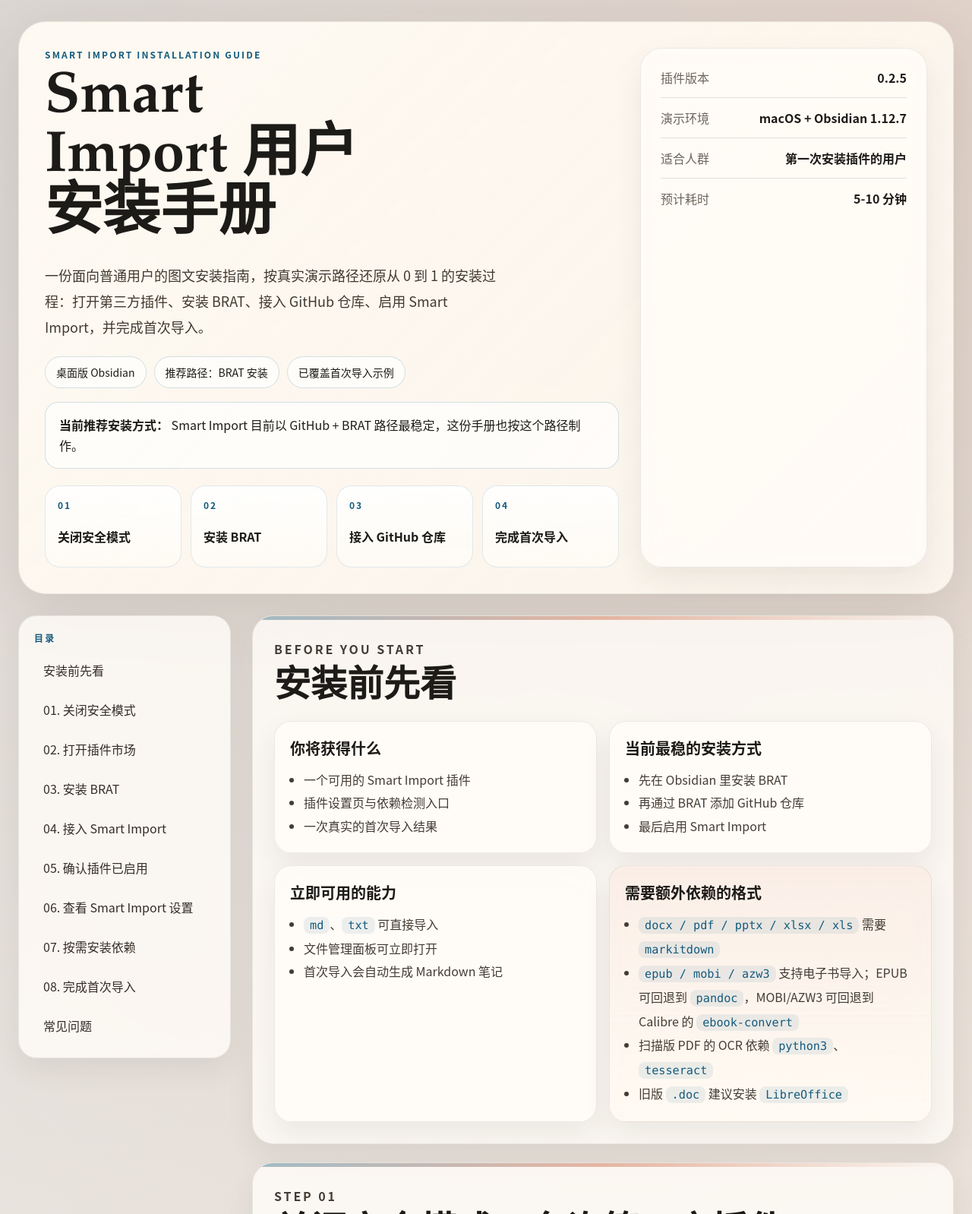
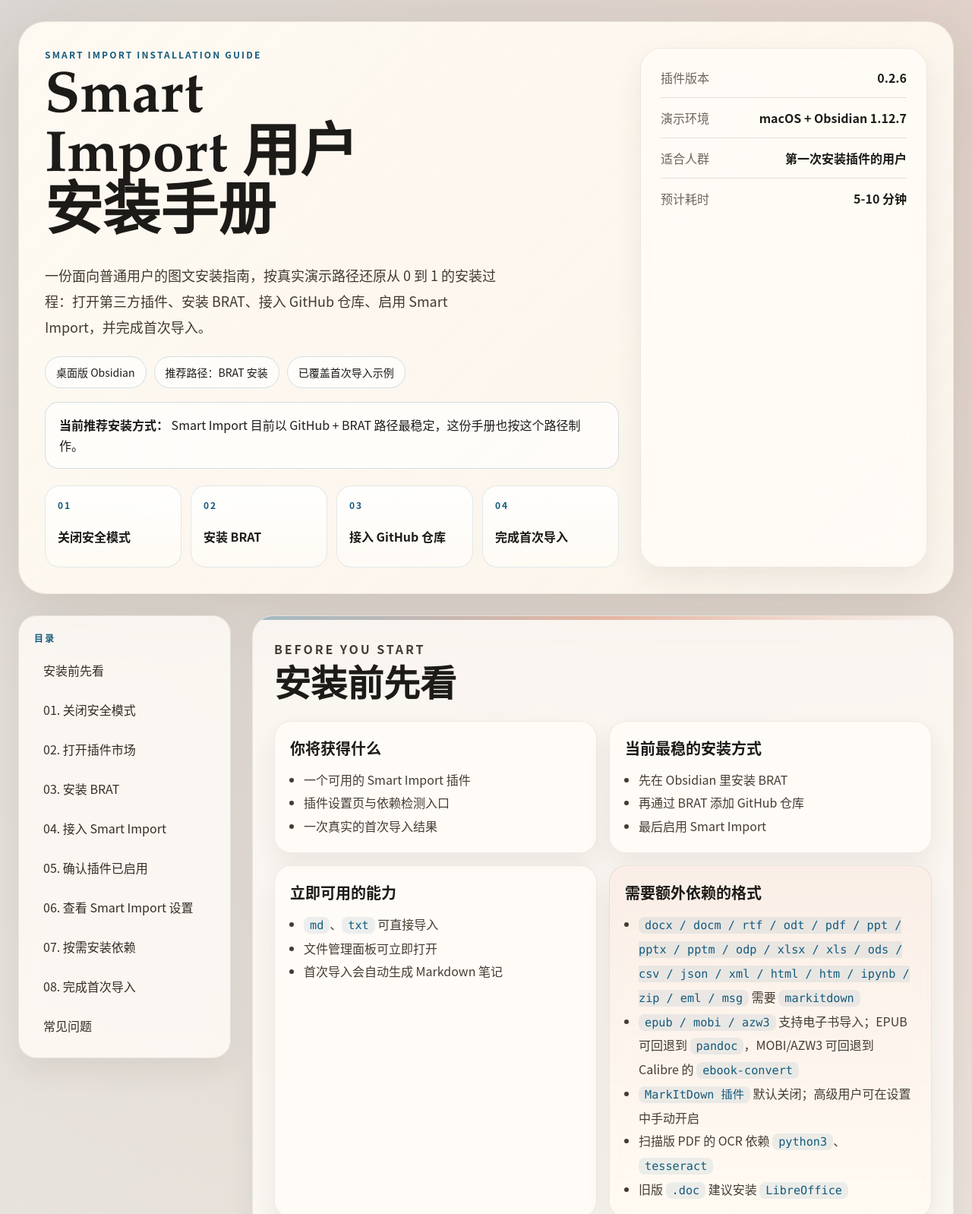
Before and after one commit to 0126-hash/smart-import-manual, a plain HTML site: page index.html in a window 1280 px wide. Shown: the top 1598 px of the page at 76% size. Drawn offline with Linux system fonts and the light colour scheme.

Commit message:
Document expanded Smart Import formats

```diff
--- a/index.html
+++ b/index.html
@@ -57,7 +57,7 @@
         <div class="hero-card">
           <div class="meta-row">
             <span>插件版本</span>
-            <strong>0.2.5</strong>
+            <strong>0.2.6</strong>
           </div>
           <div class="meta-row">
             <span>演示环境</span>
@@ -131,8 +131,9 @@
               <article class="info-card warning">
                 <h3>需要额外依赖的格式</h3>
                 <ul>
-                  <li><code>docx / pdf / pptx / xlsx / xls</code> 需要 <code>markitdown</code></li>
+                  <li><code>docx / docm / rtf / odt / pdf / ppt / pptx / pptm / odp / xlsx / xls / ods / csv / json / xml / html / htm / ipynb / zip / eml / msg</code> 需要 <code>markitdown</code></li>
                   <li><code>epub / mobi / azw3</code> 支持电子书导入；EPUB 可回退到 <code>pandoc</code>，MOBI/AZW3 可回退到 Calibre 的 <code>ebook-convert</code></li>
+                  <li><code>MarkItDown 插件</code> 默认关闭；高级用户可在设置中手动开启</li>
                   <li>扫描版 PDF 的 OCR 依赖 <code>python3</code>、<code>tesseract</code></li>
                   <li>旧版 <code>.doc</code> 建议安装 <code>LibreOffice</code></li>
                 </ul>
@@ -296,13 +297,13 @@
               <p>
                 如果你目前只打算导入 <code>txt</code> 或 <code>md</code>，这一步可以先跳过。
                 但如果你接下来要导入 <code>docx</code>、<code>pdf</code>、
-                <code>pptx</code>、<code>xlsx</code>、扫描版 PDF，或 <code>epub</code>、<code>mobi</code>、<code>azw3</code> 电子书，就建议把依赖一次装齐。
+                <code>pptx</code>、<code>xlsx</code>、网页、数据、压缩包、邮件、扫描版 PDF，或 <code>epub</code>、<code>mobi</code>、<code>azw3</code> 电子书，就建议把依赖一次装齐。
               </p>
               <div class="deps-grid">
                 <article class="info-card">
                   <h3>这些依赖分别做什么</h3>
                   <ul>
-                    <li><code>markitdown</code>：负责把 docx、pdf、pptx、xlsx 等文件转换成 Markdown，也可处理部分电子书</li>
+                    <li><code>markitdown</code>：负责把 Office、PDF、网页、CSV/JSON/XML、ZIP、邮件等文件转换成 Markdown，也可处理部分电子书</li>
                     <li><code>python3</code>：OCR 备用链路的运行环境</li>
                     <li><code>tesseract</code>：扫描版 PDF 的文字识别引擎</li>
                     <li><code>pypdfium2</code>：OCR 脚本读取 PDF 页面的 Python 依赖</li>
@@ -353,6 +354,7 @@
                 如果 <code>markitdown --version</code> 提示找不到命令，先关闭并重新打开终端；
                 如果仍然找不到，就回到 <strong>设置 → Smart Import</strong>，把
                 <strong>转换器路径</strong> 手动填成你本机的 <code>markitdown</code> 绝对路径。
+                <strong>启用 MarkItDown 插件</strong> 默认保持关闭；只有在你明确需要第三方插件能力，并且文件来自可信来源时再打开。
               </p>
             </div>
           </section>
@@ -412,10 +414,11 @@
               </article>
 
               <article>
-                <h3>安装成功了，为什么 docx、pdf 或电子书还不能导入？</h3>
+                <h3>安装成功了，为什么 docx、pdf、网页、数据、压缩包或电子书还不能导入？</h3>
                 <p>
                   因为这些格式需要先转换成 Markdown。最常见的必需依赖是
-                  <code>markitdown</code>；EPUB 可用 <code>pandoc</code> 作为备用转换器，MOBI/AZW3 可用 Calibre 的
+                  <code>markitdown</code>；网页、CSV/JSON/XML、ZIP、邮件、Jupyter Notebook 等格式也走这条转换链路。
+                  EPUB 可用 <code>pandoc</code> 作为备用转换器，MOBI/AZW3 可用 Calibre 的
                   <code>ebook-convert</code> 作为备用转换器；扫描版 PDF 的 OCR 还会依赖
                   <code>python3</code>、<code>tesseract</code> 和
                   <code>pypdfium2</code>。
```
